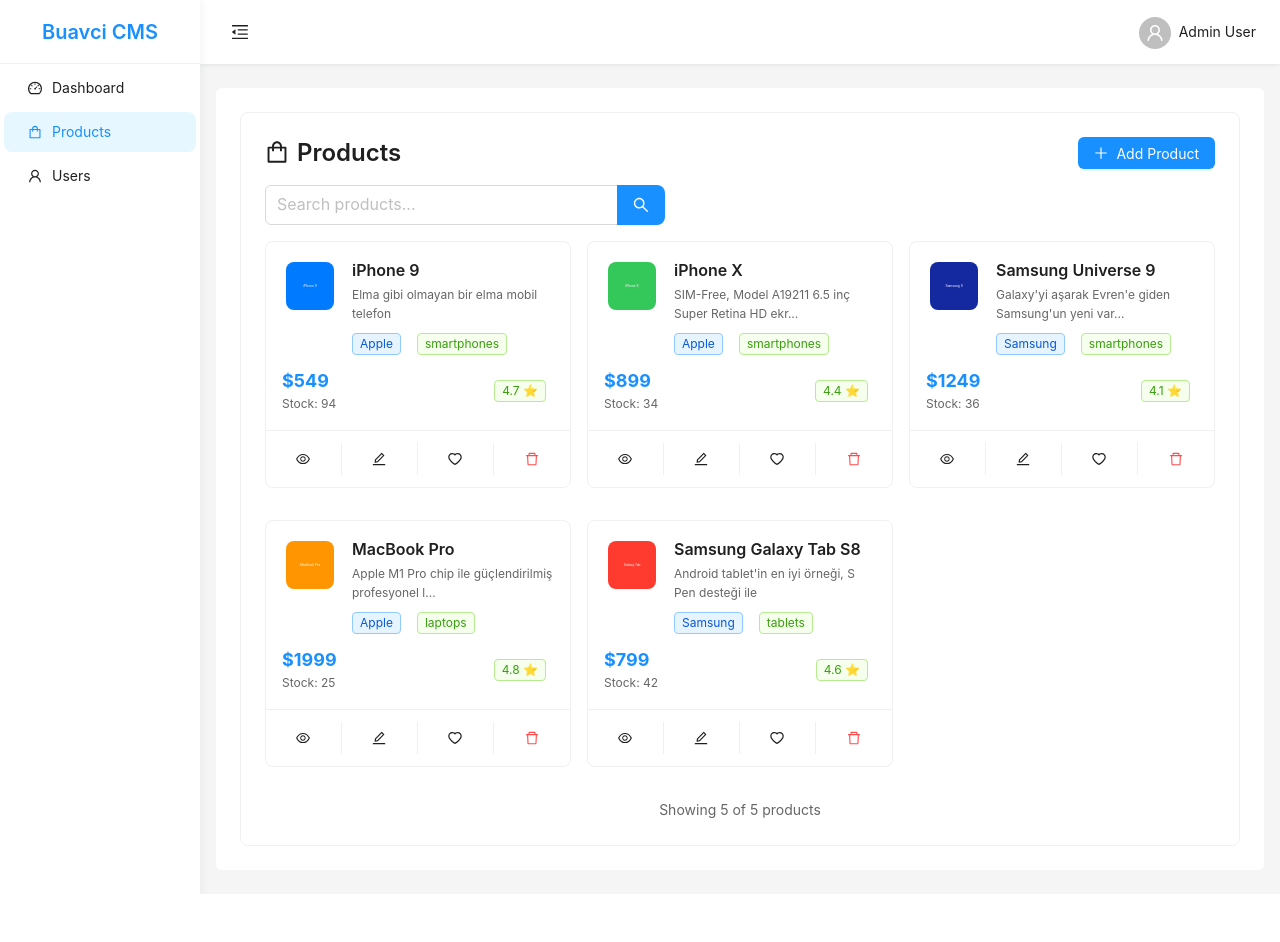
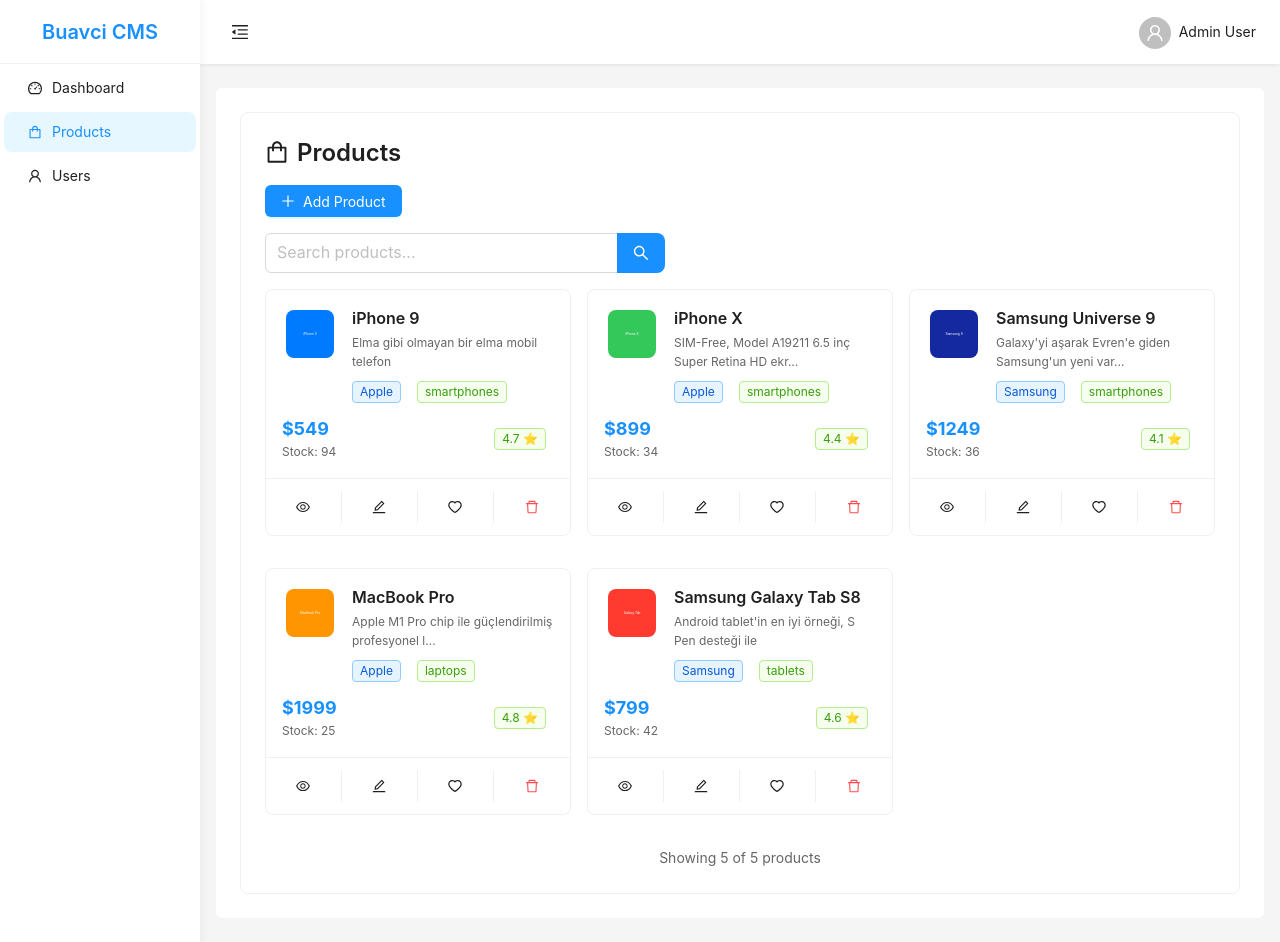
Before and after one commit to burakawc/case-study, a React (Vite) app: page /products in a window 1280 px wide. Before the commit the page ends 894 px from the top, so only its background shows below. Built offline with nearby package versions, Linux system fonts and the light colour scheme.

Commit message:
Refactor folder structure: pages -> routes with nested routing and layout components

```diff
--- a/src/App.tsx
+++ b/src/App.tsx
@@ -1,14 +1,16 @@
 import React from 'react'
 import { Routes, Route } from 'react-router-dom'
 import MainLayout from '@/layouts/MainLayout'
-import ProductsPage from '@/pages/ProductsPage'
-import ProductDetailPage from '@/pages/ProductDetailPage'
-import AddProductPage from '@/pages/AddProductPage'
-import EditProductPage from '@/pages/EditProductPage'
-import UsersPage from '@/pages/UsersPage'
-import UserDetailPage from '@/pages/UserDetailPage'
-import EditUserPage from '@/pages/EditUserPage'
-import NotFoundPage from '@/pages/NotFoundPage'
+import ProductsLayout from '@/routes/products/index'
+import ProductsList from '@/routes/products/list'
+import ProductDetail from '@/routes/products/detail'
+import AddProduct from '@/routes/products/add'
+import EditProduct from '@/routes/products/edit'
+import UsersLayout from '@/routes/users/index'
+import UsersList from '@/routes/users/list'
+import UserDetail from '@/routes/users/detail'
+import EditUser from '@/routes/users/edit'
+import NotFound from '@/routes/not-found'
 
 /**
  * Main application component that defines the routing structure
@@ -30,15 +32,24 @@
   return (
     <Routes>
       <Route path="/" element={<MainLayout />}>
-        <Route index element={<ProductsPage />} />
-        <Route path="products" element={<ProductsPage />} />
-        <Route path="products/new" element={<AddProductPage />} />
-        <Route path="products/:id" element={<ProductDetailPage />} />
-        <Route path="products/:id/edit" element={<EditProductPage />} />
-        <Route path="users" element={<UsersPage />} />
-        <Route path="users/:id" element={<UserDetailPage />} />
-        <Route path="users/:id/edit" element={<EditUserPage />} />
-        <Route path="*" element={<NotFoundPage />} />
+        <Route index element={<ProductsList />} />
+
+        {/* Products Routes */}
+        <Route path="products" element={<ProductsLayout />}>
+          <Route index element={<ProductsList />} />
+          <Route path="new" element={<AddProduct />} />
+          <Route path=":id" element={<ProductDetail />} />
+          <Route path=":id/edit" element={<EditProduct />} />
+        </Route>
+
+        {/* Users Routes */}
+        <Route path="users" element={<UsersLayout />}>
+          <Route index element={<UsersList />} />
+          <Route path=":id" element={<UserDetail />} />
+          <Route path=":id/edit" element={<EditUser />} />
+        </Route>
+
+        <Route path="*" element={<NotFound />} />
       </Route>
     </Routes>
   )
--- /dev/null
+++ b/src/routes/products/index.tsx
@@ -0,0 +1,41 @@
+import React from 'react'
+import { Outlet } from 'react-router-dom'
+import { Card, Typography } from 'antd'
+import { ShoppingOutlined } from '@ant-design/icons'
+
+const { Title } = Typography
+
+/**
+ * Products Layout Component
+ *
+ * This component serves as a layout wrapper for all product-related pages.
+ * It provides a consistent header and structure for the products section.
+ *
+ * @returns JSX element containing the products layout with outlet
+ */
+const ProductsLayout: React.FC = () => {
+  return (
+    <div>
+      <Card>
+        <div style={{
+          display: 'flex',
+          justifyContent: 'space-between',
+          alignItems: 'center',
+          marginBottom: 16,
+          flexWrap: 'wrap',
+          gap: 16
+        }}>
+          <Title level={3} style={{ margin: 0 }}>
+            <ShoppingOutlined style={{ marginRight: 8 }} />
+            Products
+          </Title>
+        </div>
+
+        {/* Render nested routes */}
+        <Outlet />
+      </Card>
+    </div>
+  )
+}
+
+export default ProductsLayout
--- a/src/pages/ProductsPage.tsx
+++ b/src/routes/products/list.tsx
@@ -23,7 +23,6 @@
   EditOutlined,
   DeleteOutlined,
   EyeOutlined,
-  ShoppingOutlined,
   HeartOutlined,
   HeartFilled
 } from '@ant-design/icons'
@@ -50,9 +49,9 @@
  * - Responsive table with sorting
  * - Mobile-friendly card layout
  *
- * @returns JSX element containing the products page
+ * @returns JSX element containing the products listing page
  */
-const ProductsPage: React.FC = () => {
+const ProductsList: React.FC = () => {
   const navigate = useNavigate()
   const queryClient = useQueryClient()
   const dispatch = useDispatch()
@@ -349,7 +348,6 @@
 
   return (
     <div>
-      <Card>
       <div style={{
         display: 'flex',
         justifyContent: 'space-between',
@@ -358,10 +356,6 @@
         flexWrap: 'wrap',
         gap: 16
       }}>
-          <Title level={3} style={{ margin: 0 }}>
-            <ShoppingOutlined style={{ marginRight: 8 }} />
-            Products
-          </Title>
         <Button
           type="primary"
           icon={<PlusOutlined />}
@@ -416,9 +410,8 @@
           </div>
         </div>
       )}
-      </Card>
     </div>
   )
 }
 
-export default ProductsPage
+export default ProductsList
--- /dev/null
+++ b/src/routes/users/index.tsx
@@ -0,0 +1,41 @@
+import React from 'react'
+import { Outlet } from 'react-router-dom'
+import { Card, Typography } from 'antd'
+import { UserOutlined } from '@ant-design/icons'
+
+const { Title } = Typography
+
+/**
+ * Users Layout Component
+ *
+ * This component serves as a layout wrapper for all user-related pages.
+ * It provides a consistent header and structure for the users section.
+ *
+ * @returns JSX element containing the users layout with outlet
+ */
+const UsersLayout: React.FC = () => {
+  return (
+    <div>
+      <Card>
+        <div style={{
+          display: 'flex',
+          justifyContent: 'space-between',
+          alignItems: 'center',
+          marginBottom: 16,
+          flexWrap: 'wrap',
+          gap: 16
+        }}>
+          <Title level={3} style={{ margin: 0 }}>
+            <UserOutlined style={{ marginRight: 8 }} />
+            Users
+          </Title>
+        </div>
+
+        {/* Render nested routes */}
+        <Outlet />
+      </Card>
+    </div>
+  )
+}
+
+export default UsersLayout
--- a/src/pages/UsersPage.tsx
+++ b/src/routes/users/list.tsx
@@ -34,7 +34,19 @@
 const { Search } = Input
 const { useBreakpoint } = Grid
 
-const UsersPage: React.FC = () => {
+/**
+ * Users listing page component
+ *
+ * Features:
+ * - Displays paginated list of users
+ * - Search and filtering functionality
+ * - User CRUD operations (view, edit, delete)
+ * - Responsive table with sorting
+ * - Mobile-friendly card layout
+ *
+ * @returns JSX element containing the users listing page
+ */
+const UsersList: React.FC = () => {
   const navigate = useNavigate()
   const queryClient = useQueryClient()
   const screens = useBreakpoint()
@@ -294,7 +306,6 @@
 
   return (
     <div>
-      <Card>
       <div style={{
         display: 'flex',
         justifyContent: 'space-between',
@@ -303,10 +314,6 @@
         flexWrap: 'wrap',
         gap: 16
       }}>
-          <Title level={3} style={{ margin: 0 }}>
-            <UserOutlined style={{ marginRight: 8 }} />
-            Users
-          </Title>
         <Button
           type="primary"
           icon={<PlusOutlined />}
@@ -361,9 +368,8 @@
           </div>
         </div>
       )}
-      </Card>
     </div>
   )
 }
 
-export default UsersPage
+export default UsersList
```
Also changed, not shown: src/routes/not-found.tsx (renamed from src/pages/NotFoundPage.tsx), src/routes/products/add.tsx (renamed from src/pages/AddProductPage.tsx), src/routes/products/detail.tsx (renamed from src/pages/ProductDetailPage.tsx), src/routes/products/edit.tsx (renamed from src/pages/EditProductPage.tsx), src/routes/users/detail.tsx (renamed from src/pages/UserDetailPage.tsx), src/routes/users/edit.tsx (renamed from src/pages/EditUserPage.tsx). Lines whose indentation alone changed are shown as unchanged.
